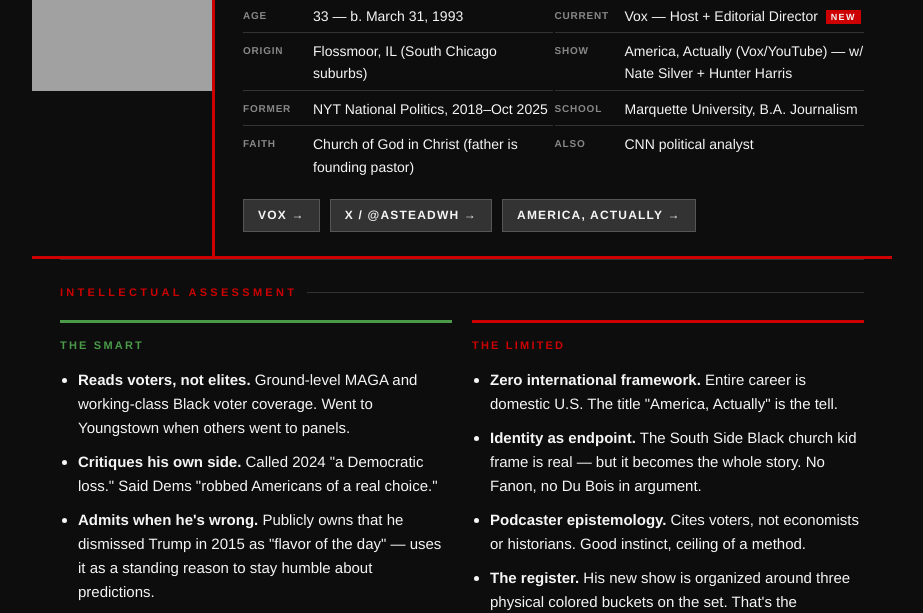
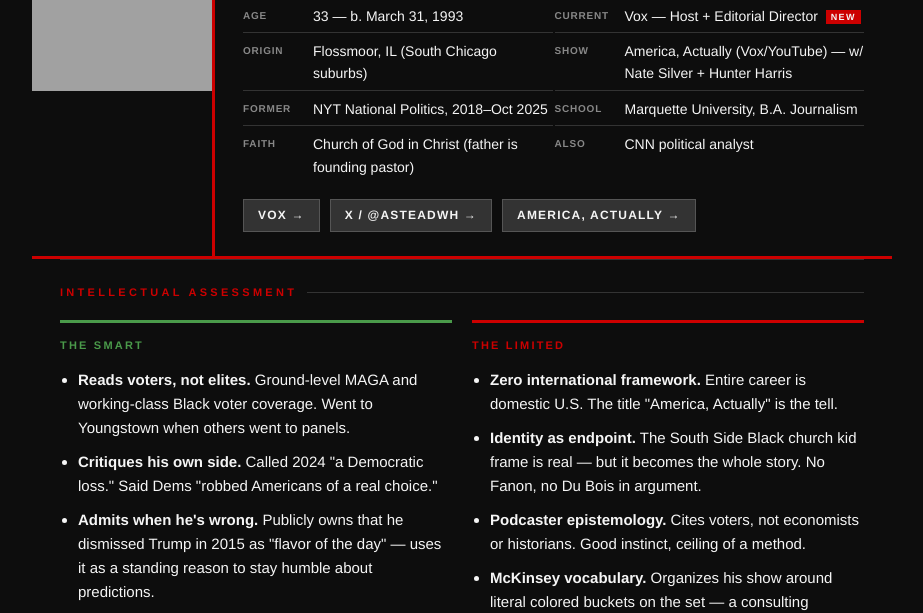
Before and after one commit to omatty123/herndon-briefing, a plain HTML site: page index.html in a window 1280 px wide. Shown: the part 188-801 px from the top of the page, without its empty margins (178-1101 px from the left). Drawn offline with Linux system fonts and the light colour scheme; grey boxes are pictures that could not be loaded.

Commit message:
Sharpen buckets critique

```diff
--- a/index.html
+++ b/index.html
@@ -392,7 +392,7 @@
           <li><strong>Zero international framework.</strong> Entire career is domestic U.S. The title "America, Actually" is the tell.</li>
           <li><strong>Identity as endpoint.</strong> The South Side Black church kid frame is real — but it becomes the whole story. No Fanon, no Du Bois in argument.</li>
           <li><strong>Podcaster epistemology.</strong> Cites voters, not economists or historians. Good instinct, ceiling of a method.</li>
-          <li><strong>The register.</strong> His new show is organized around three physical colored buckets on the set. That's the vocabulary he's pitching at.</li>
+          <li><strong>McKinsey vocabulary.</strong> Organizes his show around literal colored buckets on the set — a consulting PowerPoint metaphor made physical. He thought it was charming. It reveals how deep the corporate media vocabulary goes.</li>
           <li><strong>Teflon status.</strong> No substantive public critique exists. That's a protection structure, not a proof of quality.</li>
         </ul>
       </div>
```
